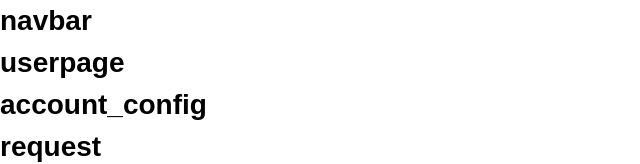
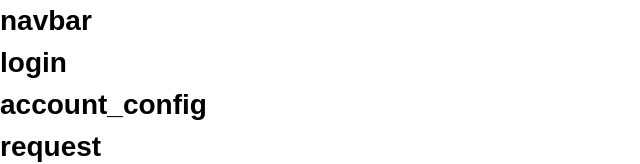
Before and after one commit to negisan/commition_app, a React (Create React App) app in the folder client/: page /login in a window 1280 px wide. Shown: the top 164 px of the page, without its empty margins (0-640 px from the left). Built offline with nearby package versions, Linux system fonts and the light colour scheme.

Commit message:
[add]ログイン、登録ページのテンプレートの作成

```diff
--- a/client/src/App.tsx
+++ b/client/src/App.tsx
@@ -3,7 +3,15 @@ import { Switch, Route } from 'react-router-dom'
 
 import { Navbar } from './components'
 
-import { Account, Home, UserArtwork, UserPage, Request } from './pages'
+import {
+  Account,
+  Home,
+  UserArtwork,
+  UserPage,
+  Request,
+  Login,
+  Signup,
+} from './pages'
 
 function App() {
   return (
@@ -11,6 +19,8 @@ function App() {
       <Navbar />
       <Switch>
         <Route exact path='/' component={Home} />
+        <Route exact path='/login' component={Login} />
+        <Route exact path='/signup' component={Signup} />
         <Route exact path='/:user' component={UserPage} />
         <Route exact path='/:user/artwork/:id' component={UserArtwork} />
       </Switch>
--- /dev/null
+++ b/client/src/pages/Login.page.tsx
@@ -0,0 +1,11 @@
+import React from 'react'
+
+const Login: React.FC = () => {
+  return (
+    <div>
+      <h1>login</h1>
+    </div>
+  )
+}
+
+export default Login
--- /dev/null
+++ b/client/src/pages/Signup.page.tsx
@@ -0,0 +1,11 @@
+import React from 'react'
+
+const Signup: React.FC = () => {
+  return (
+    <div>
+      <h1>signup</h1>
+    </div>
+  )
+}
+
+export default Signup
--- a/client/src/pages/index.ts
+++ b/client/src/pages/index.ts
@@ -3,4 +3,6 @@ import UserPage from './User.page'
 import UserArtwork from './UserArtwork.page'
 import Account from './Account.page'
 import Request from './Request.page'
-export { Home, UserPage, UserArtwork, Account, Request }
+import Login from './Login.page'
+import Signup from './Signup.page'
+export { Home, UserPage, UserArtwork, Account, Request, Login, Signup }
```
